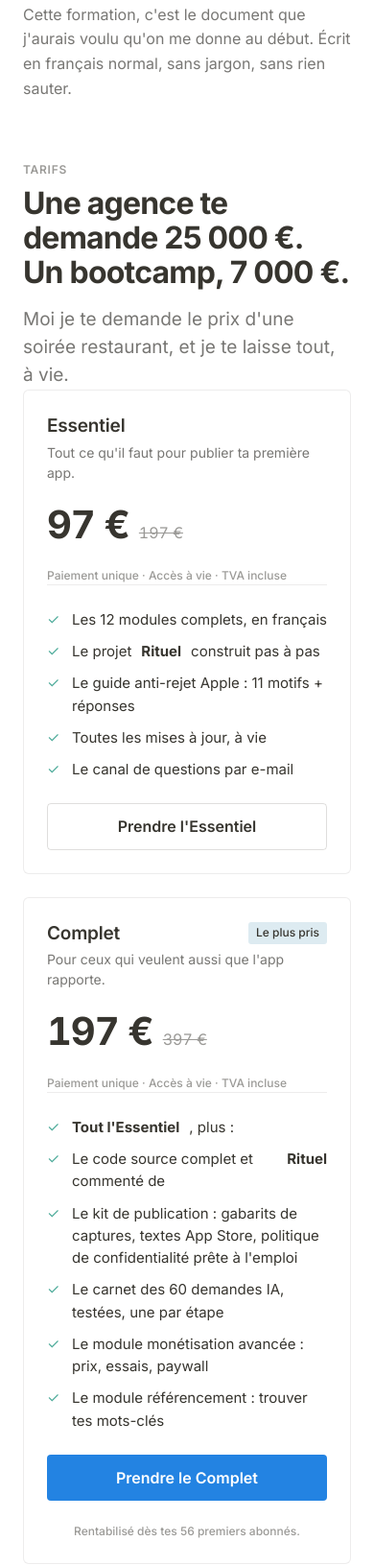
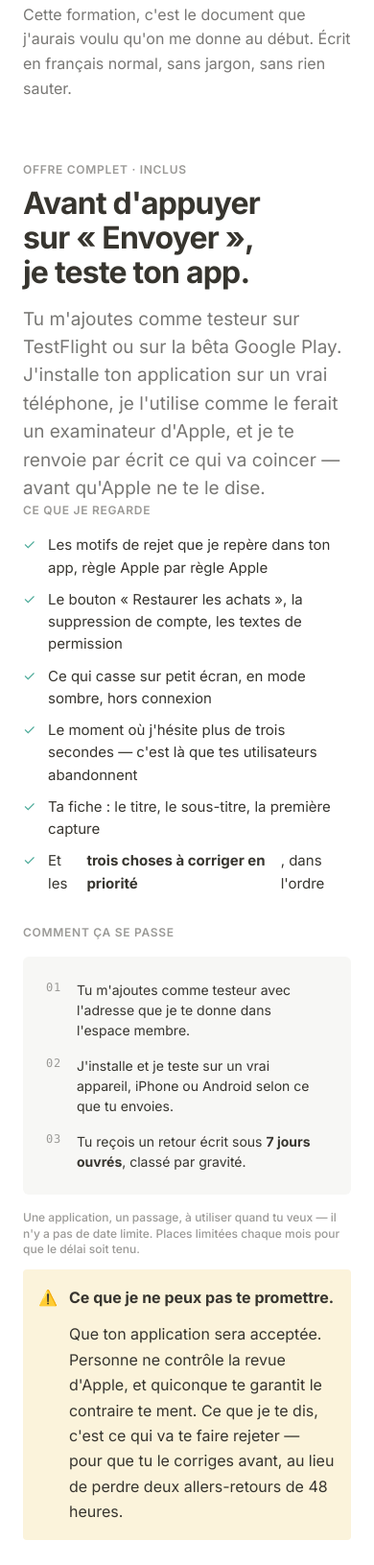
Before and after one commit to Nadir-Bensalah/capmedia-formations, a plain HTML site: page index.html in a window 390 px wide. Shown: the part 9089-10720 px from the top of the page at 96% size. Drawn offline with Linux system fonts and the light colour scheme.

Commit message:
Offre Complet : revue personnelle de l'app en TestFlight / bêta Play

```diff
--- a/index.html
+++ b/index.html
@@ -40,6 +40,7 @@
 
     <nav class="nav-liens">
       <a href="#programme">Programme</a>
+      <a href="#revue">La revue</a>
       <a href="#tarifs">Tarifs</a>
       <a href="#faq">FAQ</a>
       <a href="#formateur">Le formateur</a>
@@ -529,7 +530,68 @@ eas submit --platform ios --latest
     </div>
   </section>
 
-  <!-- ═══════ 11 · Tarifs ═══════ -->
+  <!-- ═══════ 11 · La revue avant soumission ═══════ -->
+  <section id="revue" class="apparait">
+    <div class="section-tete">
+      <p class="etiquette">Offre Complet · inclus</p>
+      <h2 class="t-h1">Avant d'appuyer sur « Envoyer »,<br>je teste ton app.</h2>
+      <p class="t-lead colonne" style="margin-top:var(--e-2)">
+        Tu m'ajoutes comme testeur sur TestFlight ou sur la bêta Google Play.
+        J'installe ton application sur un vrai téléphone, je l'utilise comme le
+        ferait un examinateur d'Apple, et je te renvoie par écrit ce qui va
+        coincer — avant qu'Apple ne te le dise.
+      </p>
+    </div>
+
+    <div class="grille grille-2" style="gap:clamp(32px,6vw,64px);align-items:start">
+      <div class="pile g-4">
+        <p class="etiquette">Ce que je regarde</p>
+        <ul class="liste-marque">
+          <li>Les motifs de rejet que je repère dans ton app, règle Apple par règle Apple</li>
+          <li>Le bouton « Restaurer les achats », la suppression de compte, les textes de permission</li>
+          <li>Ce qui casse sur petit écran, en mode sombre, hors connexion</li>
+          <li>Le moment où j'hésite plus de trois secondes — c'est là que tes utilisateurs abandonnent</li>
+          <li>Ta fiche : le titre, le sous-titre, la première capture</li>
+          <li>Et les <strong>trois choses à corriger en priorité</strong>, dans l'ordre</li>
+        </ul>
+      </div>
+
+      <div class="pile g-4">
+        <p class="etiquette">Comment ça se passe</p>
+        <div class="carte-creuse pile g-4">
+          <div class="rang rang-haut" style="flex-wrap:nowrap;gap:var(--e-3)">
+            <span class="etiquette-mono" style="flex:none;width:20px">01</span>
+            <p class="t-petit">Tu m'ajoutes comme testeur avec l'adresse que je te donne dans l'espace membre.</p>
+          </div>
+          <div class="rang rang-haut" style="flex-wrap:nowrap;gap:var(--e-3)">
+            <span class="etiquette-mono" style="flex:none;width:20px">02</span>
+            <p class="t-petit">J'installe et je teste sur un vrai appareil, iPhone ou Android selon ce que tu envoies.</p>
+          </div>
+          <div class="rang rang-haut" style="flex-wrap:nowrap;gap:var(--e-3)">
+            <span class="etiquette-mono" style="flex:none;width:20px">03</span>
+            <p class="t-petit">Tu reçois un retour écrit sous <strong>7 jours ouvrés</strong>, classé par gravité.</p>
+          </div>
+        </div>
+        <p class="t-micro t-3">
+          Une application, un passage, à utiliser quand tu veux — il n'y a pas de
+          date limite. Places limitées chaque mois pour que le délai soit tenu.
+        </p>
+      </div>
+    </div>
+
+    <div class="encadre encadre--attention colonne">
+      <span class="marqueur" aria-hidden="true">⚠️</span>
+      <div>
+        <p><strong>Ce que je ne peux pas te promettre.</strong></p>
+        <p>Que ton application sera acceptée. Personne ne contrôle la revue
+        d'Apple, et quiconque te garantit le contraire te ment. Ce que je te dis,
+        c'est ce qui va te faire rejeter — pour que tu le corriges avant, au lieu
+        de perdre deux allers-retours de 48 heures.</p>
+      </div>
+    </div>
+  </section>
+
+  <!-- ═══════ 12 · Tarifs ═══════ -->
   <section id="tarifs" class="apparait">
     <div class="section-tete">
       <p class="etiquette">Tarifs</p>
@@ -572,6 +634,7 @@ eas submit --platform ios --latest
         <hr class="filet" style="margin:0">
         <ul class="liste-marque">
           <li><strong>Tout l'Essentiel</strong>, plus :</li>
+          <li><strong>Je teste ton app avant que tu la soumettes</strong> — TestFlight ou bêta Google Play, sur un vrai téléphone, avec un retour écrit. <a href="#revue">Comment ça marche</a></li>
           <li>Le code source complet et commenté de <strong>Rituel</strong></li>
           <li>Le kit de publication : gabarits de captures, textes App Store, politique de confidentialité prête à l'emploi</li>
           <li>Le carnet des 60 demandes IA, testées, une par étape</li>
@@ -579,7 +642,10 @@ eas submit --platform ios --latest
           <li>Le module référencement : trouver tes mots-clés</li>
         </ul>
         <a href="#" class="btn btn-principal btn-large btn-bloc" data-stripe="complet">Prendre le Complet</a>
-        <p class="t-micro t-3 t-centre">Rentabilisé dès tes 56 premiers abonnés.</p>
+        <p class="t-micro t-3 t-centre">
+          <!-- Ajuste ce nombre selon ce que tu peux réellement absorber. -->
+          Revue personnelle incluse · <span id="places-revue">20</span> places par mois
+        </p>
       </div>
     </div>
 
@@ -599,7 +665,7 @@ eas submit --platform ios --latest
     </p>
   </section>
 
-  <!-- ═══════ 12 · FAQ ═══════ -->
+  <!-- ═══════ 13 · FAQ ═══════ -->
   <section id="faq" class="apparait">
     <div class="section-tete">
       <p class="etiquette">Questions</p>
@@ -644,13 +710,17 @@ eas submit --platform ios --latest
         <div class="corps-acc"><p class="t-corps t-2">Oui, en 3 fois sans frais : l'option apparaît au moment du paiement si ta banque le permet.</p></div>
       </details>
       <details class="acc">
+        <summary><span class="chevron" aria-hidden="true">›</span><span class="titre-acc">Comment marche la revue de mon app ?</span></summary>
+        <div class="corps-acc"><p class="t-corps t-2">Elle est incluse dans l'offre Complet. Quand ton app est prête à être soumise, tu m'ajoutes comme testeur sur TestFlight ou sur la bêta fermée Google Play — l'adresse est dans ton espace membre. Je l'installe sur un vrai téléphone, je la teste comme le ferait un examinateur, et tu reçois un retour écrit sous 7 jours ouvrés : les motifs de rejet que j'y vois, ce qui casse sur petit écran ou en mode sombre, et les trois choses à corriger en priorité. Une application, un passage, sans date limite. Je ne peux pas te garantir qu'Apple l'acceptera — je te dis ce qui va coincer avant qu'ils te le disent.</p></div>
+      </details>
+      <details class="acc">
         <summary><span class="chevron" aria-hidden="true">›</span><span class="titre-acc">Est-ce que je vais gagner de l'argent ?</span></summary>
         <div class="corps-acc"><p class="t-corps t-2">Je n'en sais rien, et méfie-toi de quiconque te répond autrement. Ce que je peux te garantir, c'est une application publiée et la compétence de recommencer. La section « Parlons argent » plus haut te donne les vraies maths, sans enjolivement.</p></div>
       </details>
     </div>
   </section>
 
-  <!-- ═══════ 13 · Appel final ═══════ -->
+  <!-- ═══════ 14 · Appel final ═══════ -->
   <section class="apparait">
     <div class="colonne pile g-5">
       <h2 class="t-h1">Dans 30 jours, tu auras soit une application, soit 30 jours de plus.</h2>
```
Also changed, not shown: docs/mise-en-place.md (+12 -0 lines), docs/prompt-charte-claude-design.md (+9 -3 lines), README.md.
